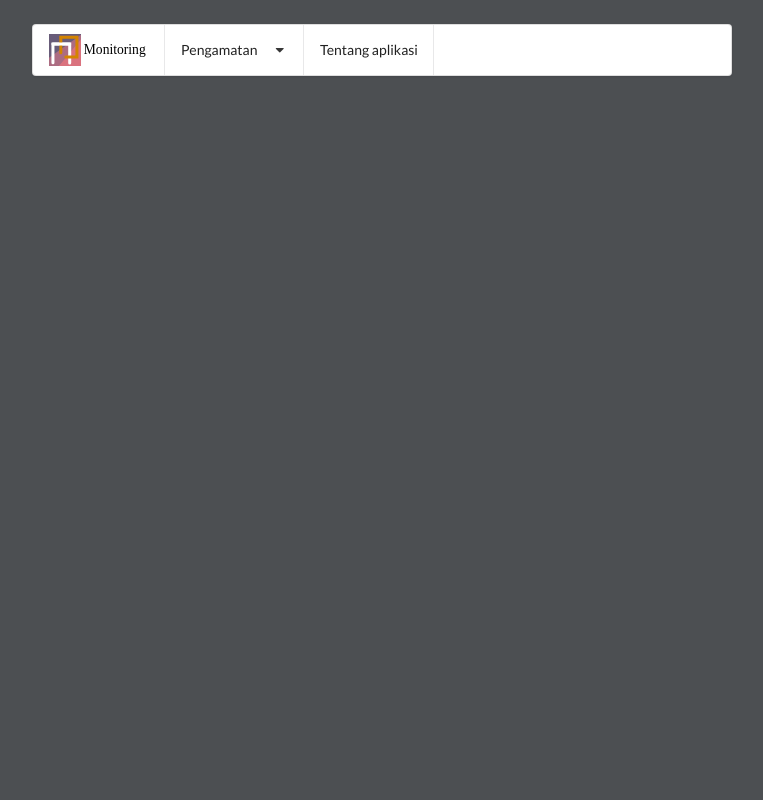
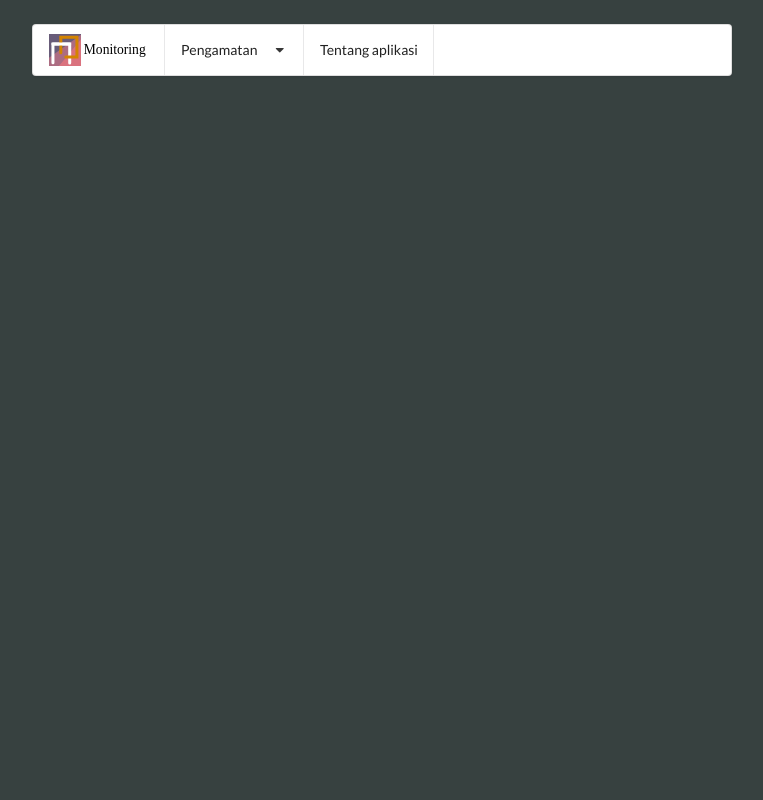
Before and after one commit to akbarpn136/monitoring-dj, a Django app: page /monitor/1/ in a window 1280 px wide. Shown: the whole page, without its empty margins (258-1021 px from the left). Run offline with Django 3.2, Linux system fonts and the light colour scheme; data that the repository does not hold is empty.

Commit message:
memperbaiki warna latar halaman

```diff
--- a/static/custom.css
+++ b/static/custom.css
@@ -1,4 +1,4 @@
-body{background-color: #4c4f52;}
+body{background-color: #374140;}
 .gap-kecil{padding: 5px;}
 .gap-sedang{padding: 10px;}
 .gap-besar{padding: 15px;}
```
